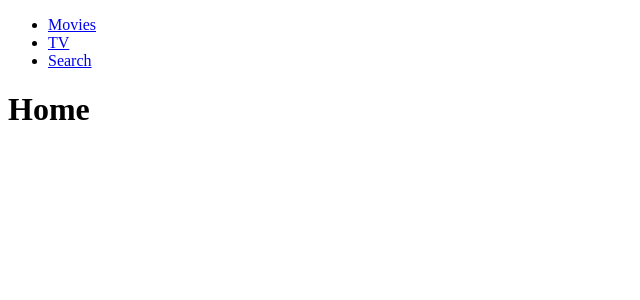
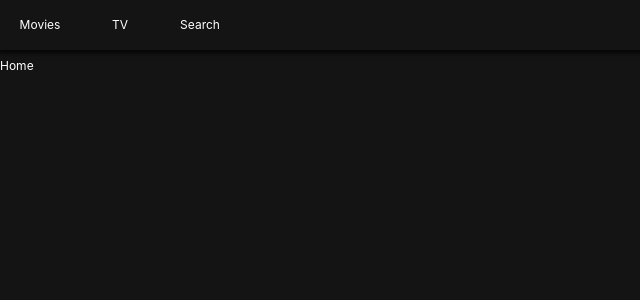
Before and after one commit to seojiminca/ott_react_app, a React (Create React App) app: page / in a window 1280 px wide. Shown: the top 300 px of the page, without its empty margins (0-640 px from the left). Built offline with nearby package versions, Linux system fonts and the light colour scheme.

Commit message:
add styled-reset

```diff
--- a/package.json
+++ b/package.json
@@ -10,7 +10,8 @@
     "react-dom": "^16.13.1",
     "react-router-dom": "^5.1.2",
     "react-scripts": "3.4.1",
-    "styled-components": "^5.1.0"
+    "styled-components": "^5.1.0",
+    "styled-reset": "^4.1.2"
   },
   "scripts": {
     "start": "react-scripts start",
--- a/src/Components/App.js
+++ b/src/Components/App.js
@@ -1,11 +1,13 @@
 import React, {Component} from 'react';
 import Router from "./Router";
+import GlobalStyles from "./GlobalStyles";
 
 class App extends Component {
     render() {
         return (
             <div>
                 <Router />
+                <GlobalStyles />
             </div>
         );
     }
--- /dev/null
+++ b/src/Components/GlobalStyles.js
@@ -0,0 +1,23 @@
+import { createGlobalStyle } from "styled-components";
+import reset from "styled-reset/lib";
+
+const globalStyles = createGlobalStyle`
+  ${reset};
+  a {
+    text-decoration: none;
+    color: inherit;
+  }
+  * {
+    box-sizing: border-box;
+  }
+  body {
+    font-family:-apple-system, BlinkMacSystemFont, 'Segoe UI', Roboto, Oxygen, Ubuntu, Cantarell, 'Open Sans', 'Helvetica Neue', sans-serif;
+    font-size: 12px;
+    background-color: rgba(20, 20, 20, 1);
+    color: white;
+    padding-top: 60px;
+  }
+`;
+
+
+export default globalStyles;
--- a/src/Components/Header.js
+++ b/src/Components/Header.js
@@ -2,18 +2,51 @@
 import { Link } from "react-router-dom";
 import styled from "styled-components";
 
+//styled를 위해 이름을 변경
+const Header = styled.header`
+  color: white;
+  position: fixed;
+  top: 0;
+  left: 0;
+  width: 100%;
+  height: 50px;
+  display: flex;
+  align-items: center;
+  background-color: rgba(20, 20, 20, 0.8);
+  z-index: 10;
+  box-shadow: 0px 1px 5px 2px rgba(0, 0, 0, 0.8);
+`;
+
+const List = styled.ul`
+  display: flex;
+
+`;
+
+const Item = styled.li`
+  width: 80px;
+  height: 50px;
+  text-align: center;
+`;
+
+const SLink = styled(Link)`
+  height: 50px;
+  display: flex;
+  align-items: center;
+  justify-content: center;
+`;
+
 export default () => (
-    <header>
-        <ul>
-            <li>
-                <Link to="/">Movies</Link>
-            </li>
-            <li>
-                <Link to="/tv">TV</Link>
-            </li>
-            <li>
-                <Link to="/search">Search</Link>
-            </li>
-        </ul>
-    </header>
+    <Header>
+        <List>
+            <Item>
+                <SLink to="/">Movies</SLink>
+            </Item>
+            <Item>
+                <SLink to="/tv">TV</SLink>
+            </Item>
+            <Item>
+                <SLink to="/search">Search</SLink>
+            </Item>
+        </List>
+    </Header>
 );
```
Also changed, not shown: 1 other file (tests, documents, lock files or other folders).
